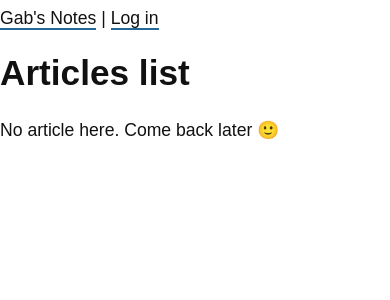
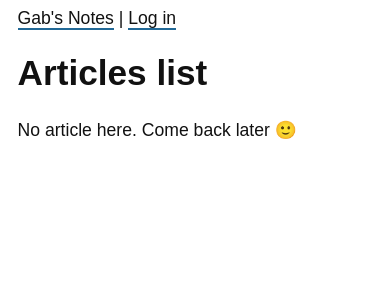
Before and after one commit to Crocmagnon/python-blog, a Django app: page / in a window 390 px wide. Shown: the top 300 px of the page. Run offline with Django 3.2, Linux system fonts and the light colour scheme; data that the repository does not hold is empty.

Commit message:
Improve margin on mobile displays

```diff
--- a/articles/static/style.css
+++ b/articles/static/style.css
@@ -7,13 +7,17 @@
     /*--background2: #f7f7f7;*/
 }
 
+html {
+    font-size: 110%;
+    max-width: calc(640px + 2em);
+    margin: 8px auto 6em;
+}
+
 body {
-    max-width: 640px;
-    margin: 8px auto 6em;
+    margin: 0 1em;
     font-family: Arial, sans-serif;
     color: var(--main);
     background-color: var(--background);
-    font-size: 110%;
 }
 
 p {
--- a/articles/templates/articles/base.html
+++ b/articles/templates/articles/base.html
@@ -3,6 +3,7 @@
 <html lang="en">
 <head>
     <meta charset="UTF-8">
+    <meta name="viewport" content="width=device-width, initial-scale=1">
     <title>{% block title %}Home{% endblock %} | Gab's Notes</title>
     <link rel="stylesheet" href="{% static 'style.css' %}" type="text/css">
     <link rel="alternate" type="application/rss+xml" title="Gab's Notes » Feed" href="https://gabnotes.org/feed/">
```
